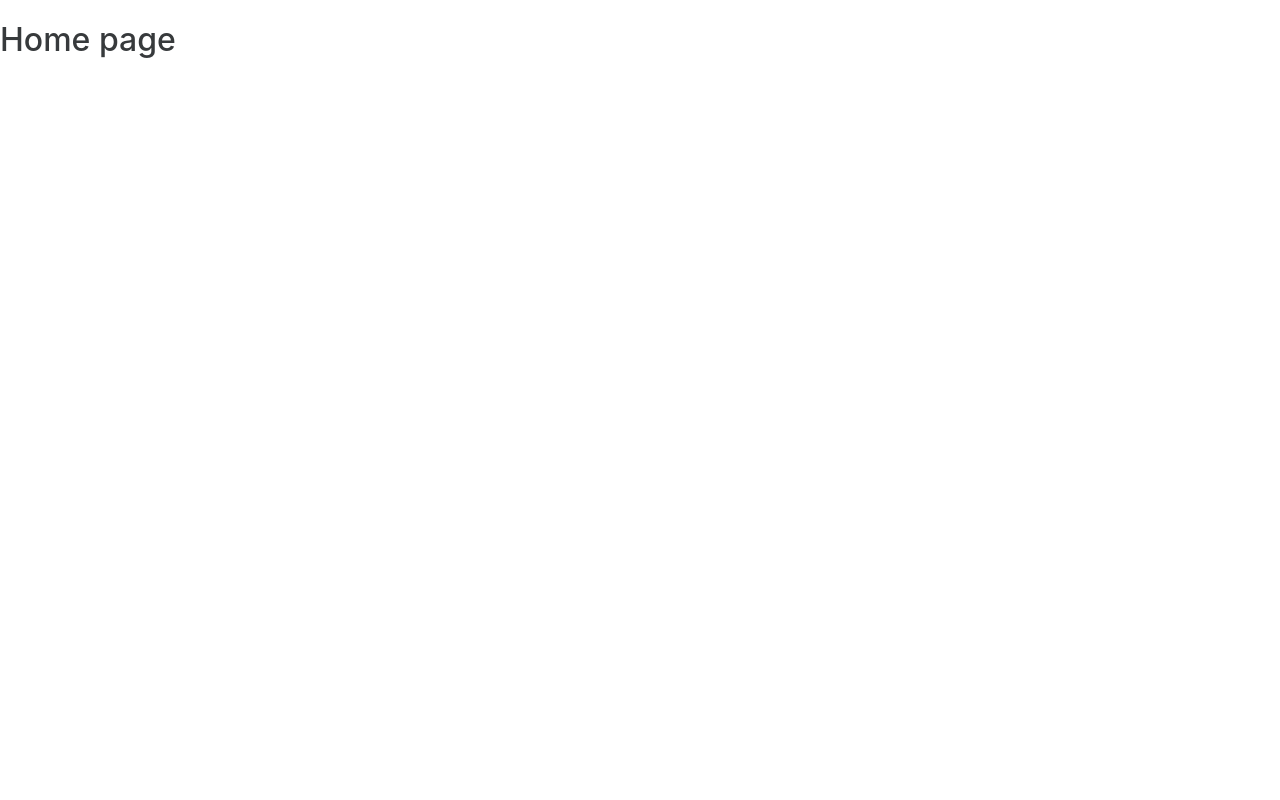
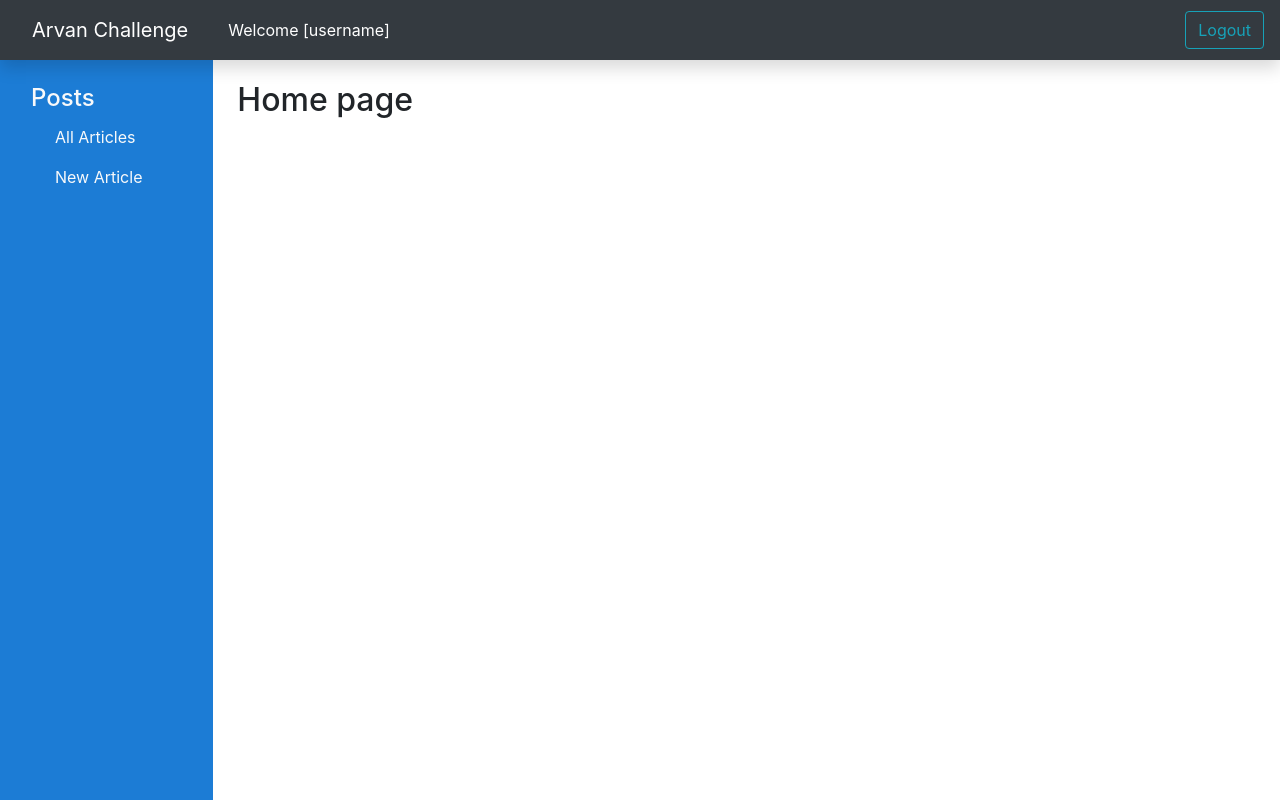
Before and after one commit to Reza-Javadpour/arvan-cloud-assessment, a Vue app: page /home in a window 1280 px wide. Built offline with nearby package versions, Linux system fonts and the light colour scheme.

Commit message:
Feature: Designing PanelLayout & responsive for mobile sizes

```diff
--- a/src/assets/styles/_type.scss
+++ b/src/assets/styles/_type.scss
@@ -4,13 +4,14 @@ html {
   direction: ltr;
   min-height: 100vh;
   max-height: 100vh;
+  color: $primary-text-color;
   font-size: $default-font-size;
   font-family: Avenir, Helvetica, Arial, sans-serif;
 }
 
 * {
   outline: none;
-  color: $primary-text-color;
+  color: inherit;
 }
 
 ::-moz-selection {
@@ -35,11 +36,6 @@ a {
   &:visited {
     color: inherit;
   }
-
-  &:hover,
-  &:active {
-    color: $primary-color;
-  }
 }
 
 p {
--- a/src/assets/styles/_variables.scss
+++ b/src/assets/styles/_variables.scss
@@ -3,3 +3,4 @@ $secondary-color: #373a3c;
 $primary-text-color: #373a3c;
 $secondary-text-color: #fff;
 $default-font-size: 1rem;
+$navbar-height: 60px;
--- a/src/layout/PanelLayout.vue
+++ b/src/layout/PanelLayout.vue
@@ -1,6 +1,44 @@
 <template>
   <div class="panel-layout">
-    <router-view></router-view>
+    <nav class="navbar navbar-dark sticky-top pl-3 bg-dark shadow">
+      <router-link class="navbar-brand ml-3 pl-5 pl-md-0" to="/">Arvan Challenge</router-link>
+      <div class="greeting-text ml-4 d-none d-sm-block">Welcome [username]</div>
+      <button type="button" class="btn btn-outline-info d-none d-sm-block">Logout</button>
+      <button class="navbar-toggler position-absolute d-md-none collapsed" type="button" data-toggle="collapse"
+              data-target="#sidebarMenu" aria-controls="sidebarMenu" aria-expanded="false"
+              aria-label="Toggle navigation">
+        <span class="navbar-toggler-icon"></span>
+      </button>
+    </nav>
+    <div class="layout-content container-fluid">
+      <div class="row">
+        <nav id="sidebarMenu" class="col-md-3 col-lg-2 d-md-block text-light sidebar collapse">
+          <div class="sidebar-sticky p-0">
+            <div class="greeting-text mt-4 ml-3 d-sm-none">Welcome [username]</div>
+            <h4 class="sidebar-heading d-flex justify-content-between align-items-center px-3 mt-4 mb-1">
+              <span>Posts</span>
+            </h4>
+            <ul class="nav flex-column">
+              <li class="nav-item ml-4">
+                <router-link class="nav-link" to="/articles">
+                  All Articles
+                </router-link>
+              </li>
+              <li class="nav-item ml-4">
+                <router-link class="nav-link" to="/articles/new">
+                  New Article
+                </router-link>
+              </li>
+            </ul>
+            <button type="button" class="btn btn-primary btn-block d-sm-none mt-4 mb-4">Logout</button>
+          </div>
+        </nav>
+
+        <main role="main" class="router-view-wrapper col-md-9 ml-sm-auto col-lg-10 px-md-4">
+          <router-view></router-view>
+        </main>
+      </div>
+    </div>
   </div>
 </template>
 
@@ -11,6 +49,32 @@ export default {
 </script>
 
 <style lang="scss" scoped>
-  .panel-layout {
+@import "../assets/styles/variables";
+
+.panel-layout {
+  min-height: 100vh;
+
+  .navbar {
+    height: $navbar-height;
+
+    .greeting-text {
+      margin-right: auto;
+      color: $secondary-text-color;
+    }
   }
+
+  #sidebarMenu {
+    background-color: $primary-color;
+  }
+
+  .layout-content {
+    overflow: hidden;
+    height: calc(100vh - $navbar-height);
+
+    .router-view-wrapper {
+      overflow-y: scroll;
+      height: calc(100vh - $navbar-height);
+    }
+  }
+}
 </style>
```
